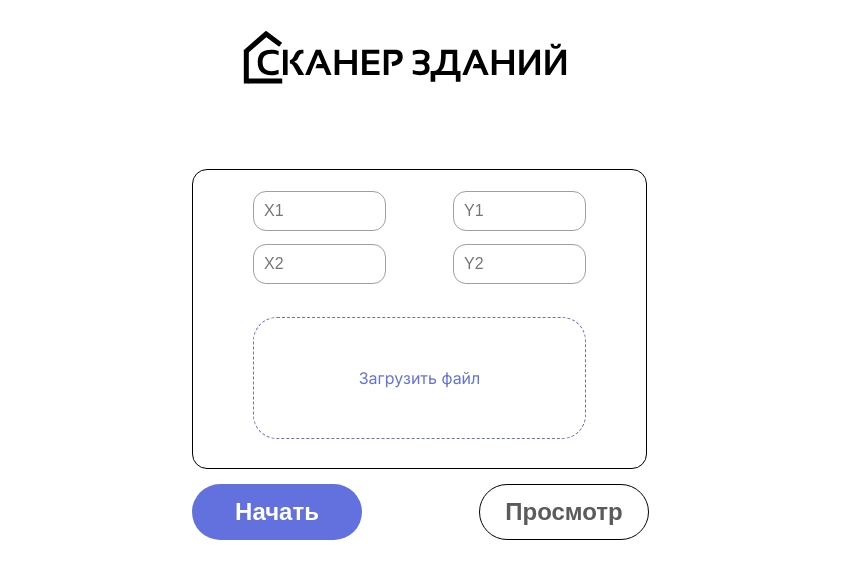
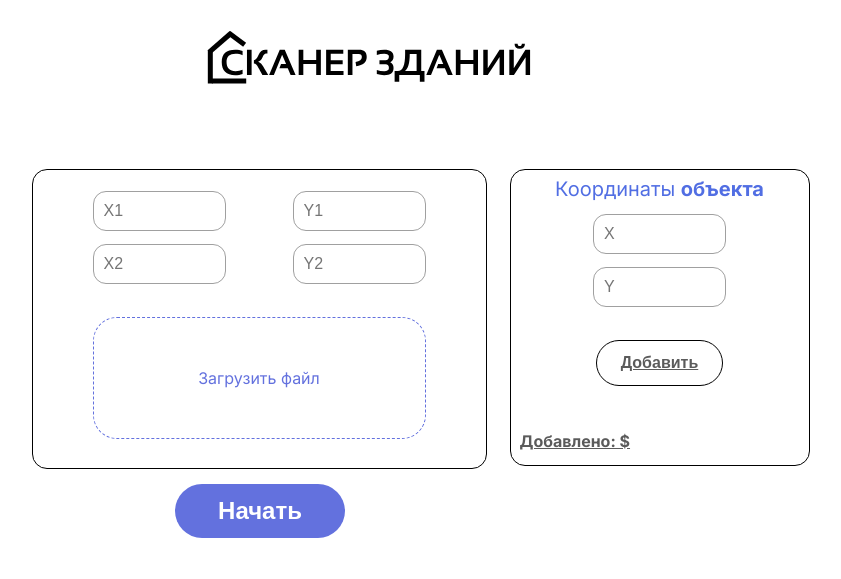
Before and after one commit to Shvidero/BuildingScanner, a FastAPI app: page / in a window 1280 px wide. Shown: the top 579 px of the page, without its empty margins (255-1096 px from the left). Run offline with FastAPI, Linux system fonts and the light colour scheme.

Commit message:
Ау парни, сделал пуси формочку справа плюс коммменты для понимания застегнул

```diff
--- a/static/css/style.css
+++ b/static/css/style.css
@@ -1,10 +1,11 @@
+/* Для долбоёбав снова: чикрыжим бордер чтобы не мешался потом и отступы у всего убираем, чтобы потом самим было лехче занять */
 *{
     box-sizing: border-box;
+    margin: 0;
+    padding: 0;
 }
 
 body{
-    margin: 0;
-    padding: 0;
     font-family: 'Inter', sans-serif;
 }
 a{
@@ -17,12 +18,17 @@ input:focus{
     border: none;
 } */
 
+/* Див в котором всё любятово */
 .container{
     padding-left: 71px;
     width: auto;
     height: auto;
+    display: flex;
+    justify-content: center;
+    gap: 21px;
 }
 
+/* Гагаю с логотипа */
 .logo{
     text-align: center;
     width: 356px;
@@ -36,11 +42,10 @@ input:focus{
     padding: 29px 0 80px 0;
 }
 
+
 .form-input{
     width: fit-content;
-    margin: 0 auto;
     text-align: center;
-
 }
 
 .form-input__inputs{
@@ -63,7 +68,8 @@ input:focus{
     padding-right: 37px;
 }
 
-.form-input__inputs-txt{
+/* Смузи инпуты */
+.text-input{
     width: 133px;
     /* height: 40px; */
     font-size: 16px;
@@ -71,7 +77,7 @@ input:focus{
     border: 1px solid #a0a0a0;
     padding: 10px;
 }
-.form-input__inputs-txt:placeholder{
+.text-input:placeholder{
     color: #a0a0a0;
 }
 
@@ -123,12 +129,13 @@ input:focus{
     background-color: #284ee7;
 } */
 
+
 .form-input__btns{
     text-align: center;
     padding-top: 15px;
     width: 457px;
     display: flex;
-    justify-content: space-between;
+    justify-content: center;
 }
 .form-input__btns button{
     padding: 13px 0;
@@ -158,9 +165,56 @@ input:focus{
     background-color: #5d5d5d;
 }
 
+/* Бисквитный стриптизер покажет (формочка которая справа подпездывает) */
+.scrapping{
+    width: 300px;
+    border: 1px solid #000;
+    border-radius: 15px;
+    display: flex;
+    flex-direction: column;
+    align-items: center;
+    padding: 0 9px;
+}
+.scrapping h2{
+    color: #516EE3;
+    font-size: 20px;
+    font-weight: normal;
+    padding: 7px 0 13px;
+}
+.scrapping input:nth-child(3){
+    margin: 13px 0 33px;
+}
+.scrapping button{
+    font-size: 16px;
+    color: #5B5B5B;
+    color: #5b5b5b;
+    font-weight: bold;
+    text-decoration: underline;
+    padding: 13px 24px;
+    background-color: transparent;
+    border: 1px solid #000;
+    border-radius: 39px;
+    cursor: pointer;
+    transition: .3s ease;
+}
+.scrapping button:hover{
+    text-decoration: none;
+    background-color: #5b5b5b;
+    color: #fff;
+    border: 1px solid #5b5b5b;
+}
+.scrapping span{
+    font-size: 16px;
+    color: #5b5b5b;
+    font-weight: bold;
+    text-decoration: underline;
+    align-self: start;
+    padding: 45px 0 14px;
+}
 
 
-/* Тесеракт братья */
+
+/* Тесеракт братья (типо страница оутпут) */
 
 .output-content{
     display: flex;
--- a/templates/page-input.html
+++ b/templates/page-input.html
@@ -11,31 +11,45 @@
     <link href="https://fonts.googleapis.com/css2?family=Inter:ital,opsz,wght@0,14..32,100..900;1,14..32,100..900&display=swap" rel="stylesheet">
 </head>
 <body>
+    <img src="/static/img/ЛОГО.svg" alt="мурашки" class="logo" id="logo-input">
     <div class="container">
-        <img src="/static/img/ЛОГО.svg" alt="мурашки" class="logo" id="logo-input">
 
+        <!-- Лиза узри -->
+
+        <!-- Форм инпут это большое окно с кнопками отправки -->
         <div class="form-input">
+
+            <!-- Это просто форма для работы с бэкэнбардом -->
             <form action="/page-output" method="post" enctype="multipart/form-data">
+
+                <!-- В поддиве __inputs храним сами инпуты (4 инпута с координатами + ввод изображеньки) -->
                 <div class="form-input__inputs">
+
+                    <!-- Текстовые инпуты -->
                     <div class="txt-inputs">
+
+                        <!-- Первые координаты -->
+                        <!-- Тут два инпута потребовалось, т.к. изначально еще был лабель, на всякий лучше оставить обернутым в 2 дива -->
                         <div class="point point-one">
                             <div class="point-input">
                                 <!-- <label class="txt-labels" for="x1">X1:</label> -->
-                                <input type="number" step="any" class="form-input__inputs-txt" name="x1" placeholder="X1" required>
+                                <input type="number" step="any" class="form-input__inputs-txt text-input" name="x1" placeholder="X1" required>
                             </div>
                             <div class="point-input">
                                 <!-- <label class="txt-labels" for="y1">Y1:</label> -->
-                                <input type="number" step="any" class="form-input__inputs-txt" name="y1" placeholder="Y1" required>
+                                <input type="number" step="any" class="form-input__inputs-txt text-input" name="y1" placeholder="Y1" required>
                             </div>
                         </div>
+
+                        <!-- Вторая коорда -->
                         <div class="point point-two">
                             <div class="point-input">
                                 <!-- <label class="txt-labels" for="x2">X2:</label> -->
-                                <input type="number" step="any" class="form-input__inputs-txt" name="x2" placeholder="X2" required>
+                                <input type="number" step="any" class="form-input__inputs-txt text-input" name="x2" placeholder="X2" required>
                             </div>
                             <div class="point-input">
                                 <!-- <label class="txt-labels" for="y2">Y2:</label> -->
-                                <input type="number" step="any" class="form-input__inputs-txt" name="y2" placeholder="Y2" required>
+                                <input type="number" step="any" class="form-input__inputs-txt text-input" name="y2" placeholder="Y2" required>
                             </div>
                         </div>
                     </div>
@@ -43,6 +57,8 @@
                     <!-- <label for="img" class="img-label"> -->
                         <!-- <img src="/static/img/загрузка фотоэ кнопка.png" alt="йогурт класс"> -->
                     <!-- </label> -->
+
+                    <!-- Пупуня для пнг -->
                     <label for="img" class="img-label">
                         Загрузить файл
                     </label>
@@ -50,12 +66,25 @@
 
                 </div>
 
+                <!-- Отчипыжил кнопки -->
                 <div class="form-input__btns">
                     <button type="submit" class="form-input__btn form-input__btn-start">Начать</button>
-                    <button type="submit" class="form-input__btn-view">Просмотр</button>
+                    <!-- Демократия настигла кнопку просмотра -->
+                    <!-- <button type="submit" class="form-input__btn-view">Просмотр</button> -->
                 </div>
             </form>
         </div>
+
+        <!-- Форма которая угодья для парсинга считает -->
+        <form method="post">
+            <div class="scrapping">
+                <h2>Координаты <b>объекта</b></h2>
+                <input class="text-input" type="text" placeholder="X">
+                <input class="text-input" type="text" placeholder="Y">
+                <button>Добавить</button>
+                <span>Добавлено: $</span>
+            </div>
+        </form>
     </div>
 </body>
 
```
Also changed, not shown: static/uploads/шнюк12-1.png (added).
